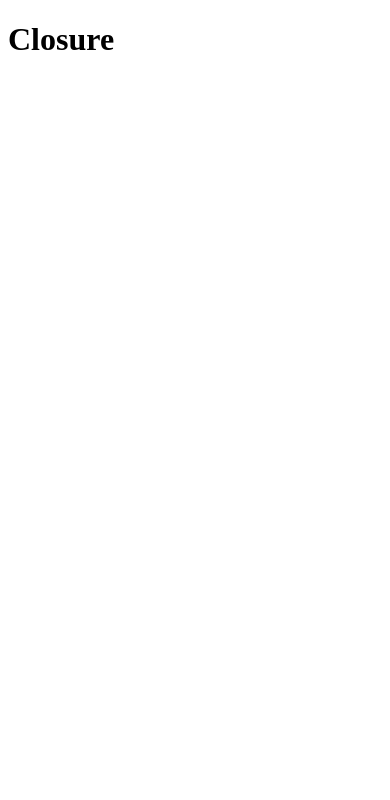
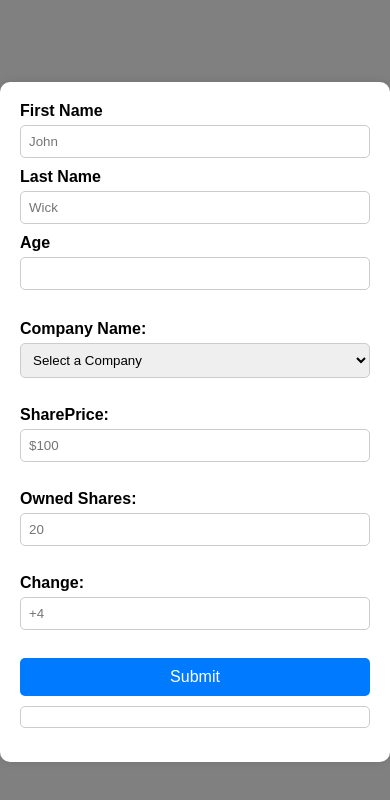
Before and after one commit to techdev-VIK/Stock-Profit-Loss, a plain HTML site: page index.html in a window 390 px wide. Drawn offline with Linux system fonts and the light colour scheme.

Commit message:
files updated

```diff
--- a/app.js
+++ b/app.js
@@ -0,0 +1,85 @@
+
+const company= document.getElementById("company")
+const output = document.getElementById("output")
+
+
+const submit = document.querySelector("#submit")
+
+
+ submit.addEventListener('click', (e) =>{
+  e.preventDefault();
+  const UserSharePrice = parseInt(document.getElementById("sharePrice").value)
+console.log(UserSharePrice)
+const OwnedShares = parseInt(document.getElementById("OwnedShares").value)
+console.log(OwnedShares)
+const userChange = parseInt(document.getElementById("change").value)
+console.log(userChange)
+
+  const formData = [`Price Company ${UserSharePrice}`, `Quantity ${OwnedShares}`, `Change ${userChange}`]
+  console.log(formData)
+
+  output.innerText = calculateProfitOrLoss(formData)
+
+  if (profit < 0) {
+    output.style.color = 'red';
+} else if (profit > 0) {
+    output.style.color = 'green';
+} else {
+    output.style.color = 'black'; // Default color for zero profit
+}
+ })
+
+//SharePrice - 100
+//Shares - 20
+//Change - 10
+//Result - profit/loss  => here profit will be 120
+
+// use this  array, take the shareprice then check the share and look for the change. Calculate the profit or loss depending on the Share Quantity and change in share price.
+
+
+
+// const array = ["Price googl 100", "Quantity 20", "Change -10"];
+// const array1 = ["Price appl 200", "Quantity 5", "Change  3"];
+function calculateProfitOrLoss(arr) {
+    let sharePrice, shareQuantity, change;
+
+    for (let i = 0; i < arr.length; i++) {
+     const num = parseInt(arr[i].split(" ").slice(-1)[0]);
+    //   console.log(typeof num)
+    // const num = (preNum[i].substr(-1))
+    // console.log(num)
+
+    if(arr[i][0] == "P"){
+        sharePrice = num
+        console.log(sharePrice)
+    }
+    if(arr[i][0] == "Q"){
+        shareQuantity = num
+        console.log(shareQuantity)
+    }
+    if(arr[i][0] == "C"){
+        change = num
+        console.log(change)
+    }
+
+    }
+  // Calculate profit or loss
+  const finalResult = [];
+  let message1;
+  let message2;
+  if ((sharePrice !== undefined && shareQuantity !== undefined && change <= 99999)) {
+
+    let originalPrice = sharePrice*shareQuantity;
+    let newPrice = (sharePrice+change)*shareQuantity;
+    let profitOrLoss = newPrice-originalPrice;
+    finalResult.push(profitOrLoss, newPrice);
+    message1 = "Your Net Income = " +finalResult[0] + " Dollars\r\n";
+    message2 = "Your Current Fortune = " + finalResult[1] + " Dollars";
+    console.log(message1+ message2);
+  } else{
+    return "Error! Please recheck your inputs";
+  }
+
+  return message1 + " \n" + message2
+
+};
--- /dev/null
+++ b/index.css
@@ -0,0 +1,88 @@
+/* index.css */
+
+/* Body styling */
+body {
+    font-family: Arial, sans-serif;
+    margin: 0;
+    padding: 0;
+    display: flex;
+    justify-content: center;
+    align-items: center;
+    height: 100vh;
+    background-color: #f0f0f0;
+}
+
+.container {
+    background-color: #fff;
+    border-radius: 10px;
+    box-shadow: 0 0 10px rgba(0, 0, 0, 0.1);
+    padding: 20px;
+    width: 300px;
+}
+
+.my-form {
+    margin-bottom: 20px;
+}
+
+/* Form styling */
+form {
+    display: flex;
+    flex-direction: column;
+}
+
+label {
+    margin-bottom: 5px;
+    font-weight: bold;
+    display: block;
+}
+
+input[type="text"],
+input[type="number"],
+select {
+    padding: 8px;
+    margin-bottom: 10px;
+    border-radius: 5px;
+    border: 1px solid #ccc;
+    width: 100%;
+    box-sizing: border-box;
+}
+
+input[type="text"]:focus,
+input[type="number"]:focus,
+select:focus {
+    outline: none;
+    border-color: #007bff;
+    box-shadow: 0 0 5px rgba(0, 123, 255, 0.5);
+}
+
+button {
+    padding: 10px 15px;
+    border: none;
+    border-radius: 5px;
+    background-color: #007bff;
+    color: #fff;
+    font-size: 16px;
+    cursor: pointer;
+    transition: background-color 0.3s ease;
+    width: 100%;
+}
+
+button:hover {
+    background-color: #0056b3;
+}
+
+p#output {
+    margin-top: 10px;
+    font-style: italic;
+    font-size: 14px;
+    border: 1px solid #ccc;
+    padding: 10px;
+    border-radius: 5px;
+}
+
+/* Responsive styles */
+@media screen and (max-width: 400px) {
+    .container {
+        width: 90%;
+    }
+}
--- a/index.html
+++ b/index.html
@@ -1,31 +1,48 @@
 <!DOCTYPE html>
 <html lang="en">
-
 <head>
     <meta charset="UTF-8">
     <meta name="viewport" content="width=device-width, initial-scale=1.0">
-    <title>Closures</title>
+    <link rel="stylesheet" href="index.css">
+    <title>Share Profit Calculator</title>
 </head>
+<body style="background-color: grey;">
+    <div class="container">
+        <form >
+            <div class="my-form">
+            <label for="firstname">First Name</label>
+            <input type="text" id="firstname" name="firstname" placeholder="John"/>
 
-<body>
-    <h1> Closure </h1>
-    <script>
-        function outside() {
-            let num1 = 100
-            return function inside() {
-                num1++;
-                return num1;
-            };
-        }
+            <label for="lastname">Last Name</label>
+            <input type="text" id="lastname" name="lastname" placeholder="Wick"/>
 
-        let inside = outside();
-        console.log(inside());
-        console.log(inside());
-        console.log(inside());
-        console.log(inside());
-        console.log(inside());
-    </script>
+            <label for="age">Age</label>
+            <input type="number" id="age" name="age"/>
 
+            </div>
+
+
+            <label for="Company">Company Name:</label>
+            <select id="Company" name="Company">
+                <option value="" selected>Select a Company</option>
+                <option value="Apple">Apple</option>
+                <option value="Google">Google</option>
+
+            </select><br>
+            <label for="sharePrice">SharePrice:</label>
+            <input type="number" id="sharePrice" name = "sharePrice" placeholder="$100" required/><br>
+
+            <label for="OwnedShares">Owned Shares:</label>
+            <input type="number" id="OwnedShares" name="OwnedShares" placeholder="20" required/><br>
+
+            <label for="change">Change:</label>
+            <input type="number" id="change" name="change" placeholder="+4" required/><br>
+
+            <button id="submit">Submit</button>
+
+            <p id="output"></p>
+        </form>
+    </div>
+    <script src="app.js"></script>
 </body>
-
 </html>
```
